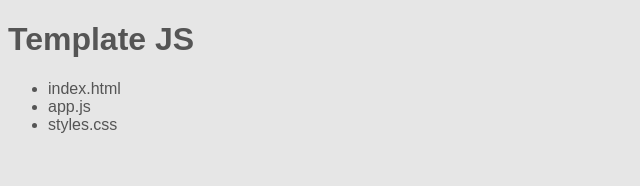
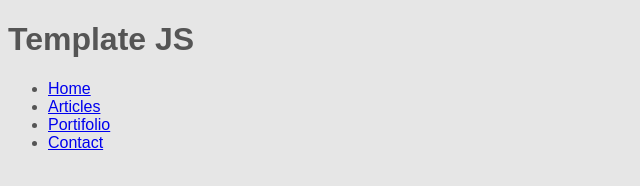
Before and after one commit to igor-ribeiro/templatejs, a plain HTML site: page index.html in a window 1280 px wide. Shown: the whole page, without its empty margins (0-640 px from the left). Drawn offline with Linux system fonts and the light colour scheme.

Commit message:
Fix the issue with binding more than 1 value per item on data-repeat

```diff
--- a/index.html
+++ b/index.html
@@ -9,8 +9,8 @@
   <h1>Template JS</h1>
 
   <div data-controller="filesController">
-    <ul data-repeat="files">
-      <li data-click="open()">{{this}}</li>
+    <ul data-repeat="menu">
+      <li data-click="open('{{text}}')"><a href="{{url}}">{{text}}</a></li>
     </ul>
 
   </div>
--- a/js/app.js
+++ b/js/app.js
@@ -3,10 +3,28 @@
 
   app
     .controller('filesController', {
-      files: ['index.html', 'app.js', 'styles.css'],
+      menu:
+      [
+        {
+          'text': 'Home',
+          'url': '#/home'
+        },
+        {
+          'text': 'Articles',
+          'url': '#/articles'
+        },
+        {
+          'text': 'Portifolio',
+          'url': '#/portifolio'
+        },
+        {
+          'text': 'Contact',
+          'url': '#/contact'
+        }
+      ],
 
-      open: function () {
-        console.log(this.files);
+      open: function (arg) {
+        console.log(arg);
       }
     });
 
--- a/js/template.js
+++ b/js/template.js
@@ -46,10 +46,10 @@
                 }
 
                 tpl = tpl.replace(match, result);
-
-                newHTML.push(tpl);
               }
             });
+
+            newHTML.push(tpl);
           }
         });
 
@@ -64,15 +64,12 @@
     var elements   = controllerElement.querySelectorAll('[data-click]');
 
     if (elements.length > 0) {
-      controllerElement.addEventListener('click', function (event) {
-        var target = event.target;
 
-        [].forEach.call(elements, function (element) {
-          if (element === target) {
-            var command = ['controller.', element.dataset.click].join('');
+      [].forEach.call(elements, function (element) {
+        element.addEventListener('click', function (event) {
+          var command = ['controller.', element.dataset.click].join('');
 
-            eval(command);
-          }
+          eval(command);
         });
       });
     }
```
